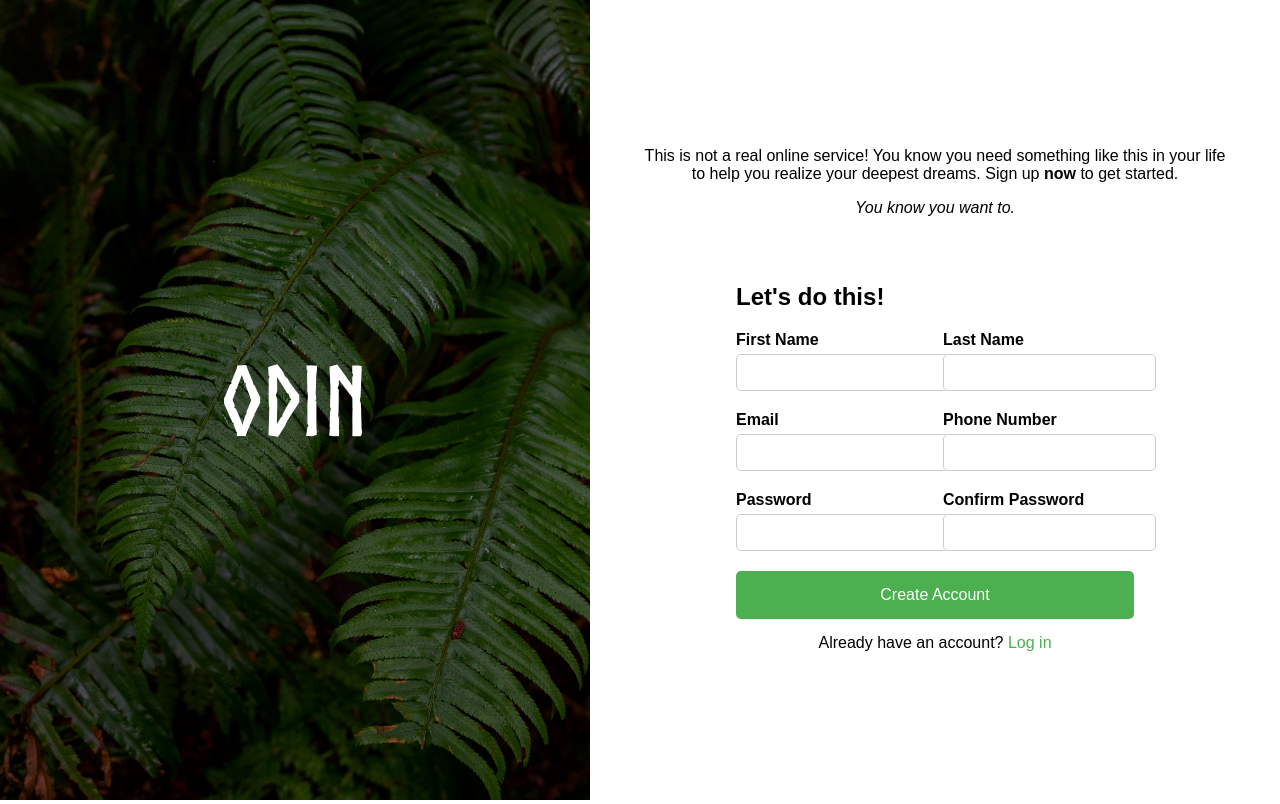
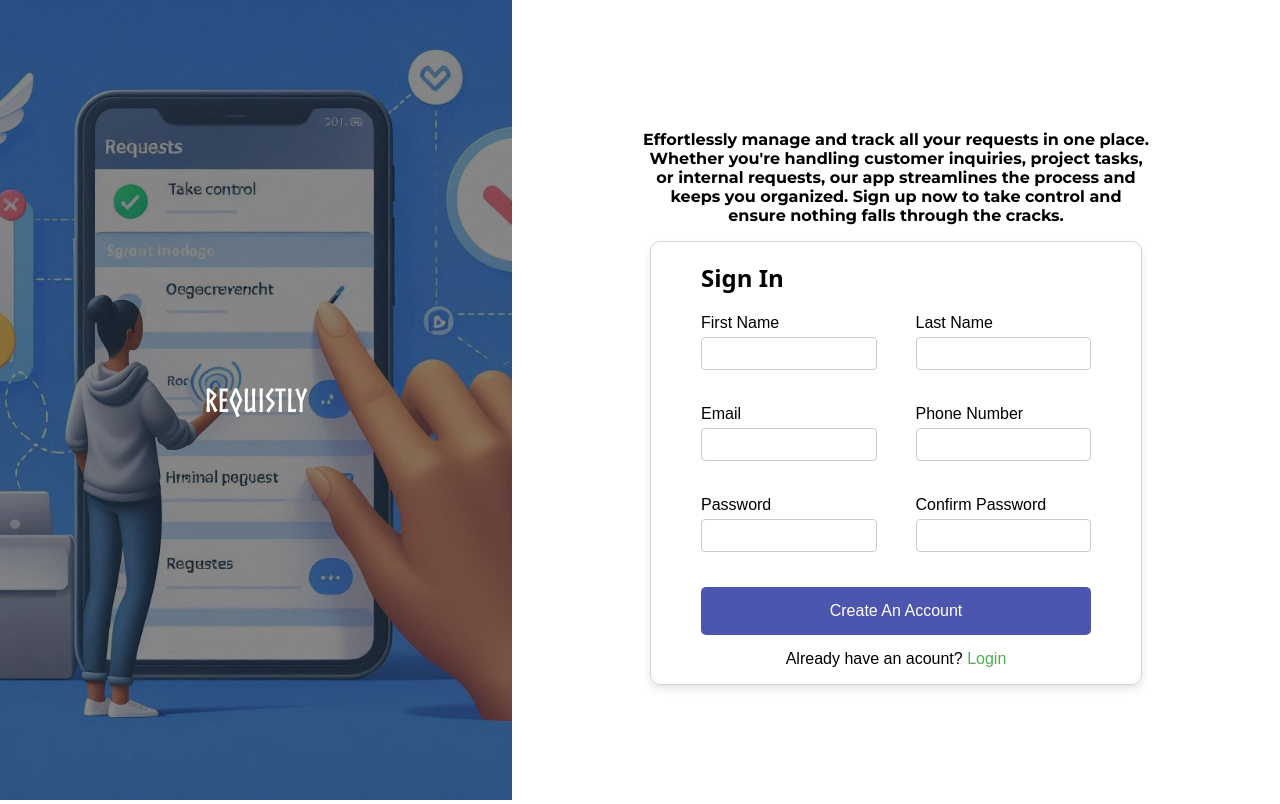
Before and after one commit to champiyaan/signup-form, a plain HTML site: page index.html in a window 1280 px wide. Drawn offline with Linux system fonts and the light colour scheme.

Commit message:
new changes

```diff
--- a/index.html
+++ b/index.html
@@ -3,31 +3,40 @@
   <head>
     <meta charset="UTF-8" />
     <meta name="viewport" content="width=device-width, initial-scale=1.0" />
-    <title>Sign Up Form</title>
+    <title>SignUp Form</title>
     <link rel="stylesheet" href="styles.css" />
+    <link rel="preconnect" href="https://fonts.googleapis.com" />
+    <link rel="preconnect" href="https://fonts.gstatic.com" crossorigin />
+    <link
+      href="https://fonts.googleapis.com/css2?family=Montserrat:ital,wght@0,100..900;1,100..900&display=swap"
+      rel="stylesheet"
+    />
   </head>
   <body>
     <div class="container">
       <div class="image-section">
-        <img src="images/background-image.jpg" alt="Background Image" />
+        <img src="images/Designer.jpeg" alt="Background Image" />
         <div class="overlay">
-          <h1>ODIN</h1>
+          <h1>Requistly</h1>
         </div>
       </div>
+
       <div class="form-section">
         <div class="info">
           <p>
-            This is not a real online service! You know you need something like
-            this in your life to help you realize your deepest dreams. Sign up
-            <strong>now</strong> to get started.
+            Effortlessly manage and track all your requests in one place.
+            Whether you're handling customer inquiries, project tasks, or
+            internal requests, our app streamlines the process and keeps you
+            organized. Sign up now to take control and ensure nothing falls
+            through the cracks.
           </p>
-          <p><em>You know you want to.</em></p>
         </div>
+
         <form id="signup-form">
-          <h2>Let's do this!</h2>
+          <h2>Sign In</h2>
           <div class="input-group">
             <div class="input-box">
-              <label for="first-name">First Name</label>
+              <label for="first-name"> First Name</label>
               <input type="text" id="first-name" name="first-name" required />
             </div>
             <div class="input-box">
@@ -40,34 +49,37 @@
               <label for="email">Email</label>
               <input type="email" id="email" name="email" required />
             </div>
+
             <div class="input-box">
-              <label for="phone">Phone Number</label>
+              <label for="phone"> Phone Number</label>
               <input type="tel" id="phone" name="phone" />
             </div>
           </div>
+
           <div class="input-group">
             <div class="input-box">
               <label for="password">Password</label>
-              <input type="password" id="password" name="password" required />
+              <input type="text" id="password" name="password" required />
             </div>
+
             <div class="input-box">
-              <label for="confirm-password">Confirm Password</label>
+              <label for="confirm-password"> Confirm Password</label>
               <input
                 type="password"
-                id="confirm-password"
+                id="password"
                 name="confirm-password"
                 required
               />
-              <span class="error-message" id="error-message"
-                >* Passwords do not match</span
+              <span class="error-message" id="error-message">
+                Passwords do not match</span
               >
             </div>
           </div>
-          <button type="submit">Create Account</button>
-          <p>Already have an account? <a href="#">Log in</a></p>
+
+          <button type="submit">Create An Account</button>
+          <p>Already have an acount? <a href="#">Login</a></p>
         </form>
       </div>
     </div>
-    <script src="index.js"></script>
   </body>
 </html>
--- a/styles.css
+++ b/styles.css
@@ -30,68 +30,82 @@ body {
   left: 0;
   width: 100%;
   height: 100%;
-  background: rgba(0, 0, 0, 0.5);
+  background: rgba(20, 19, 19, 0.5);
   display: flex;
   align-items: center;
   justify-content: center;
   color: white;
   font-family: "NorseBold", sans-serif;
-  font-size: 3rem;
+  font-size: 1rem;
 }
 
 .form-section {
   flex: 1;
-  padding: 50px;
+  padding: 5% 10%;
   background: white;
   display: flex;
   flex-direction: column;
   justify-content: center;
+  align-items: center;
 }
 
 .info {
-  margin-bottom: 30px;
+  margin-top: 30px 50px;
+  font-weight: bold;
+  color: black;
+
+  font-family: "Montserrat", Times, serif;
 }
 
 form {
-  max-width: 400px;
-  margin: 0 auto;
+  max-width: 100%;
+  max-width: 600px;
+  background-color: white;
+  padding-left: 50px;
+  padding-right: 50px;
+  border-radius: 10px;
+  box-shadow: black;
+  border: 1px solid lightgray;
+  box-shadow: 0 4px 8px rgba(0, 0, 0, 0.1);
 }
 
 h2 {
   margin-bottom: 20px;
+  font-family: system-ui;
 }
 
 .input-group {
   display: flex;
   justify-content: space-between;
-  margin-bottom: 15px;
+  margin-bottom: 20px;
 }
 
 .input-box {
-  width: 48%;
+  width: 45%;
+  margin-bottom: 15px;
 }
 
 label {
   display: block;
   margin-bottom: 5px;
-  font-weight: bold;
+  font-size: bold;
 }
 
 input {
   width: 100%;
-  padding: 10px;
-  margin-bottom: 5px;
+  padding: 8px;
+  box-sizing: border-box;
   border: 1px solid #ccc;
-  border-radius: 5px;
+  border-radius: 4px;
 }
 
 button {
   width: 100%;
   padding: 15px;
-  background-color: #4caf50;
+  background-color: #4c56af;
   border: none;
   color: white;
-  font-size: 16px;
+  font-size: 1rem;
   cursor: pointer;
   border-radius: 5px;
 }
@@ -114,3 +128,40 @@ p a {
   color: #4caf50;
   text-decoration: none;
 }
+
+input:focus {
+  outline: none;
+  box-shadow: 0 0 5px green;
+}
+
+@media only screen and (max-width: 768) {
+  .container {
+    flex-direction: column;
+  }
+
+  .image-section img {
+    display: none;
+  }
+  .form-section {
+    width: 100%;
+  }
+  .info {
+    margin: 30px;
+  }
+
+  .input-group {
+    flex-direction: column;
+    margin-bottom: 10px;
+  }
+  .input-box {
+    flex-direction: column;
+    margin-right: 0;
+    width: 100%;
+  }
+  .form {
+    flex-direction: column;
+  }
+  .label {
+    flex-direction: column;
+  }
+}
```
Also changed, not shown: images/Designer.jpeg (added).
